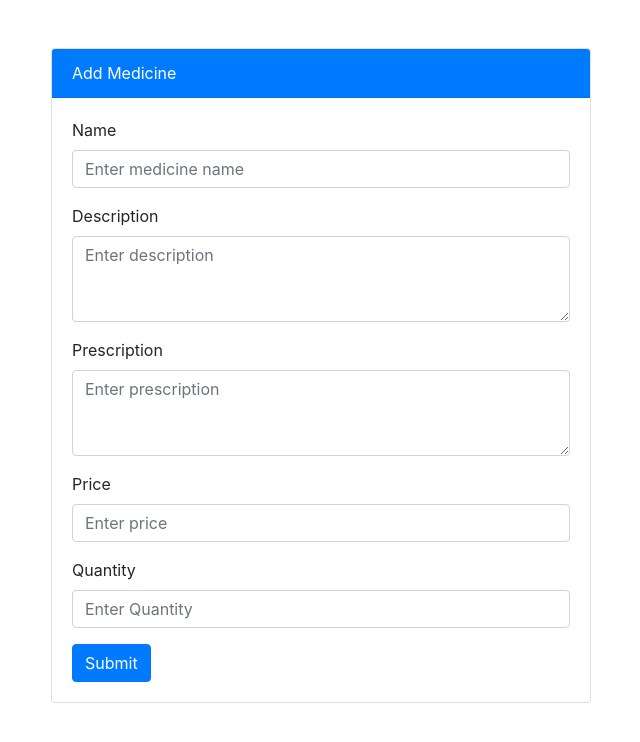
After one commit to Diyown/pharmacy, a PHP site: page /medicine.php in a window 1280 px wide. The commit adds this page. Shown: the top 742 px of the page, without its empty margins (319-959 px from the left). Run offline with PHP 8.4, Linux system fonts and the light colour scheme; some libraries are stand-ins or nearby versions.

Commit message:
James added medicine php form without backend

```diff
--- a/login.php
+++ b/login.php
@@ -34,6 +34,9 @@
 
                 <li class="nav-item active">
                     <a href="#" class="nav-link active">Contact</a>
+                </li>
+                 <li class="nav-item active">
+                    <a href="medicine.php" class="nav-link active">Medicines</a>
                 </li>
 
                 <li class="nav-item active dropdown">
--- /dev/null
+++ b/medicine.php
@@ -0,0 +1,55 @@
+<!DOCTYPE html>
+<html lang="en">
+<head>
+  <meta charset="UTF-8">
+  <meta name="viewport" content="width=device-width, initial-scale=1.0">
+  <title>Bootstrap Form</title>
+  <!-- Bootstrap CSS -->
+  <link rel="stylesheet" href="https://stackpath.bootstrapcdn.com/bootstrap/4.5.2/css/bootstrap.min.css">
+</head>
+<body>
+
+<div class="container mt-5">
+  <div class="row justify-content-center">
+    <div class="col-md-6">
+      <div class="card">
+        <div class="card-header bg-primary text-white">
+          Add Medicine
+        </div>
+        <div class="card-body">
+          <form>
+            <div class="form-group">
+              <label for="name">Name</label>
+              <input type="text" class="form-control" id="name" placeholder="Enter medicine name">
+            </div>
+
+            <div class="form-group">
+              <label for="description">Description</label>
+              <textarea class="form-control" id="description" rows="3" placeholder="Enter description"></textarea>
+            </div>
+             <div class="form-group">
+              <label for="prescription">Prescription</label>
+              <textarea class="form-control" id="prescription" rows="3" placeholder="Enter prescription"></textarea>
+            </div>
+             <div class="form-group">
+              <label for="price">Price</label>
+              <input type="text" class="form-control" id="price" placeholder="Enter price">
+            </div>
+             <div class="form-group">
+              <label for="quantity">Quantity</label>
+              <input type="text" class="form-control" id="quantity" placeholder="Enter Quantity">
+            </div>
+            <button type="submit" class="btn btn-primary">Submit</button>
+          </form>
+        </div>
+      </div>
+    </div>
+  </div>
+</div>
+
+<!-- Bootstrap JS and jQuery (optional) -->
+<script src="https://code.jquery.com/jquery-3.5.1.slim.min.js"></script>
+<script src="https://cdn.jsdelivr.net/npm/@popperjs/core@2.5.4/dist/umd/popper.min.js"></script>
+<script src="https://stackpath.bootstrapcdn.com/bootstrap/4.5.2/js/bootstrap.min.js"></script>
+</body>
+</html>
```
